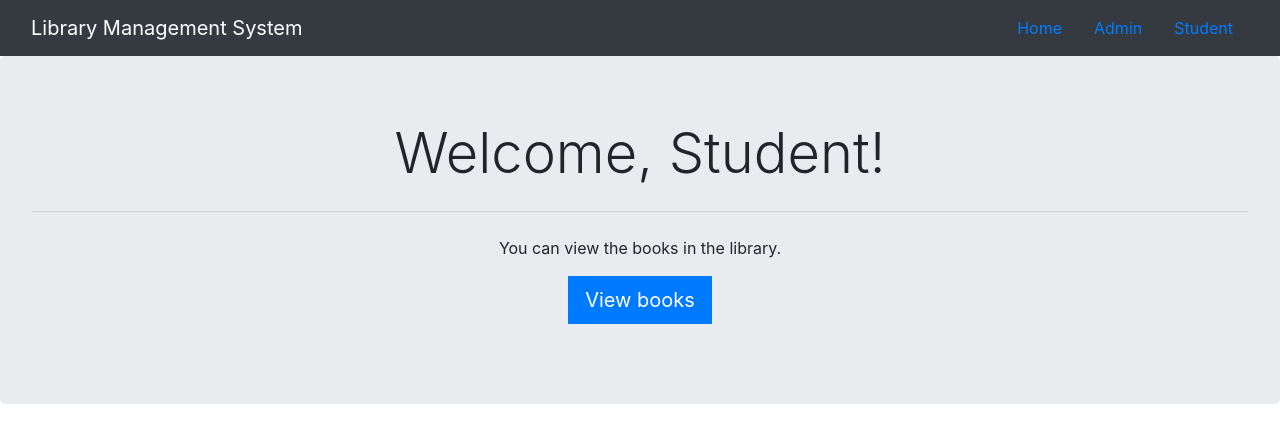
After one commit to TejasJogi/Library-Management-System-Django-MYSQL, a Django app: template templates/studentpage.html in a window 1280 px wide. The commit adds this page. Shown: the top 443 px of the page. Run offline with Django 3.2, Linux system fonts and the light colour scheme; the template is opened without the code that fills it, so the values that code supplies are empty; some libraries are stand-ins or nearby versions.

Commit message:
adding student page

```diff
--- a/LibraryManagementSystem/urls.py
+++ b/LibraryManagementSystem/urls.py
@@ -20,5 +20,6 @@ from django.urls.conf import include
 urlpatterns = [
     path('admin/', admin.site.urls),
     path('', include('library.urls')),
+    path('studentpage', include('library.urls')),
 
 ]
--- /dev/null
+++ b/templates/studentpage.html
@@ -0,0 +1,58 @@
+<!DOCTYPE html>
+<html lang="en" dir="ltr">
+
+<head>
+    <meta charset="utf-8">
+    <meta name="viewport" content="width=device-width, initial-scale=1, shrink-to-fit=no">
+
+    <link rel="stylesheet" href="https://stackpath.bootstrapcdn.com/bootstrap/4.3.1/css/bootstrap.min.css">
+    <link rel="stylesheet" href="https://maxcdn.bootstrapcdn.com/font-awesome/4.7.0/css/font-awesome.min.css">
+    <script src="https://ajax.googleapis.com/ajax/libs/jquery/3.3.1/jquery.min.js"></script>
+    <script src="https://cdnjs.cloudflare.com/ajax/libs/popper.js/1.14.7/umd/popper.min.js"></script>
+    <script src="https://stackpath.bootstrapcdn.com/bootstrap/4.3.1/js/bootstrap.min.js"></script>
+
+    <title>Library Management System</title>
+    <style media="screen">
+        .jumbotron {
+            margin-bottom: 0px;
+        }
+
+        .jumbotron h1 {
+            text-align: center;
+        }
+
+        .jumbotron p {
+            text-align: center;
+        }
+    </style>
+
+</head>
+
+<body>
+    <nav class="navbar navbar-expand-lg navbar-dark bg-dark">
+        <div class="container-fluid">
+            <a class="navbar-brand" href="">Library Management System</a>
+            <button class="navbar-toggler" type="button" data-bs-toggle="collapse"
+                data-bs-target="#navbarSupportedContent" aria-controls="navbarSupportedContent" aria-expanded="false"
+                aria-label="Toggle navigation">
+                <span class="navbar-toggler-icon"></span>
+            </button>
+
+            <li class="d-flex">
+                <a class="nav-link active" href="/">Home</a>
+                <a class="nav-link" href="">Admin</a>
+                <a class="nav-link" href="studentpage">Student</a>
+            </li>
+        </div>
+    </nav>
+    <div class="jumbotron">
+        <h1 class="display-4">Welcome, Student!</h1>
+        <hr class="my-4">
+        <p>You can view the books in the library.</p>
+        <p class="lead">
+            <a class="btn btn-primary btn-lg" style="border-radius: 0%;" href="studentview" role="button">View books</a>
+        </p>
+    </div>
+</body>
+
+</html>
```
Also changed, not shown: templates/index.html (+5 -5 lines).
